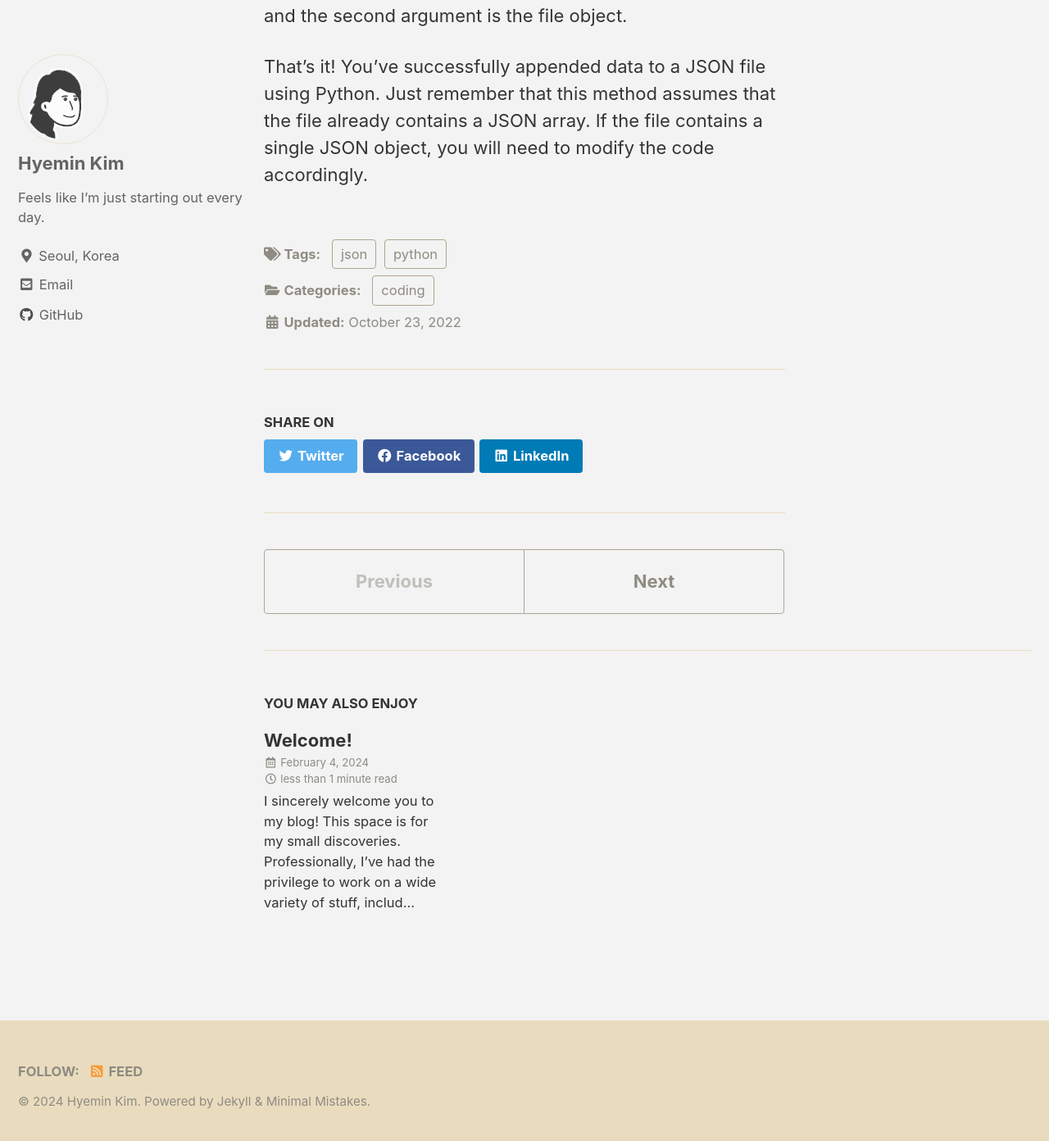
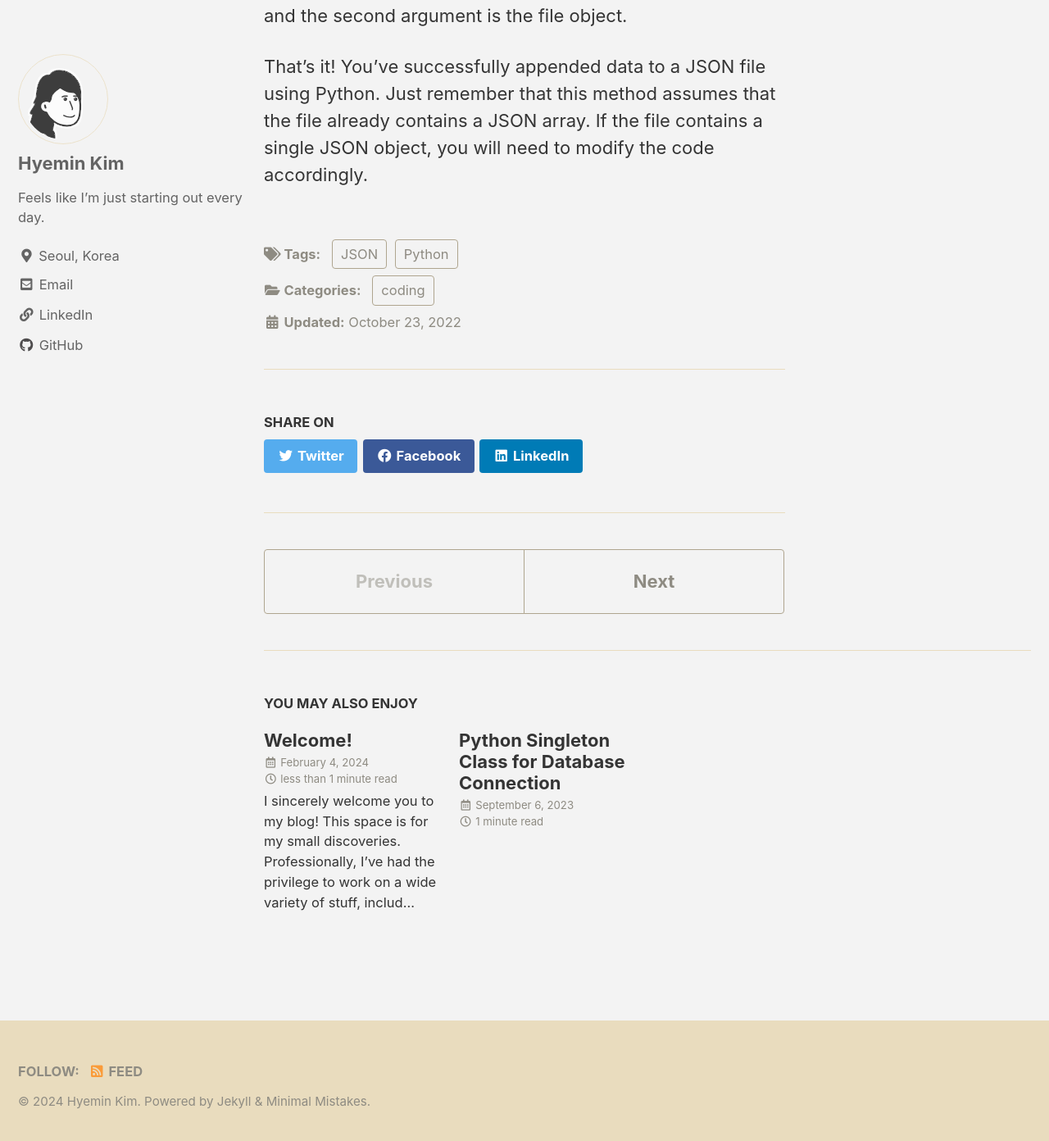
Before and after one commit to hkim-dev/hkim-dev.github.io, a Jekyll site: the page built from _posts/2022-10-23-How to Append Data to a JSON File in Python.md, in a window 1280 px wide and 1400 px high, scrolled down 1663 px. Shown: the top 1392 px of the window at 82% size. Built offline with Jekyll 4.4.1, drawn with Linux system fonts in a browser that asks for light colours; cached includes are drawn as plain includes.

Commit message:
more posts

```diff
--- a/_config.yml
+++ b/_config.yml
@@ -10,7 +10,6 @@
 # Review documentation to determine if you should use `theme` or `remote_theme`
 # https://mmistakes.github.io/minimal-mistakes/docs/quick-start-guide/#installing-the-theme
 
-# theme                    : "minimal-mistakes-jekyll"
 remote_theme             : "mmistakes/minimal-mistakes"
 minimal_mistakes_skin    : "dirt" # "air", "aqua", "contrast", "dark", "dirt", "neon", "mint", "plum", "sunrise"
 
@@ -20,7 +19,7 @@ title                    : "Hyemin's Blog"
 title_separator          : "-"
 subtitle                 : # site tagline that appears below site title in masthead
 name                     : "Hyemin Kim"
-description              : "space for my discoveries."
+description              : "Space for my discoveries"
 url                      : "https://hkim-dev.github.io"
 baseurl                  : ""
 repository               : "hkim-dev/hkim-dev.github.io" # GitHub username/repo-name e.g. "mmistakes/minimal-mistakes"
@@ -42,7 +41,7 @@ comments:
     colorscheme          : # "light" (default), "dark"
   utterances:
     theme                : "github-light" # "github-light" (default), "github-dark"
-    issue_term           : # "pathname" (default)
+    issue_term           : "pathname" # "pathname" (default)
   giscus:
     repo_id              : # Shown during giscus setup at https://giscus.app
     category_name        : # Full text name of the category
@@ -114,6 +113,12 @@ author:
     - label: "Email"
       icon: "fas fa-fw fa-envelope-square"
       url: "mailto:hyemink324@gmail.com"
+    - label: "LinkedIn"
+      icon: "fas fa-fw fa-link"
+      url: "https://www.linkedin.com/in/hyemink"
+    - label: "GitHub"
+      icon: "fab fa-fw fa-github"
+      url: "https://github.com/hkim-dev"
     - label: "Website"
       icon: "fas fa-fw fa-link"
       # url: "https://your-website.com"
@@ -123,9 +128,6 @@ author:
     - label: "Facebook"
       icon: "fab fa-fw fa-facebook-square"
       # url: "https://facebook.com/"
-    - label: "GitHub"
-      icon: "fab fa-fw fa-github"
-      url: "https://github.com/hkim-dev"
     - label: "Instagram"
       icon: "fab fa-fw fa-instagram"
       # url: "https://instagram.com/"
--- a/_posts/2022-10-23-How to Append Data to a JSON File in Python.md
+++ b/_posts/2022-10-23-How to Append Data to a JSON File in Python.md
@@ -1,10 +1,10 @@
 ---
 title: "How to Append Data to a JSON File in Python"
 date: 2022-10-23 08:26:28 -0400
-categories: coding
+categories: "coding"
 tags:
-    - python
-    - json
+    - Python
+    - JSON
 ---
 
 This article aims to explain how to append data to a JSON file with nested elements. The JSON file is structured in the following way:
```
Also changed, not shown: _pages/about.md (+0 -10 lines), _posts/2023-09-06-Python Singleton Class for Database Connection.md (added, +58 -0 lines), assets/images/singleton.png (added).
